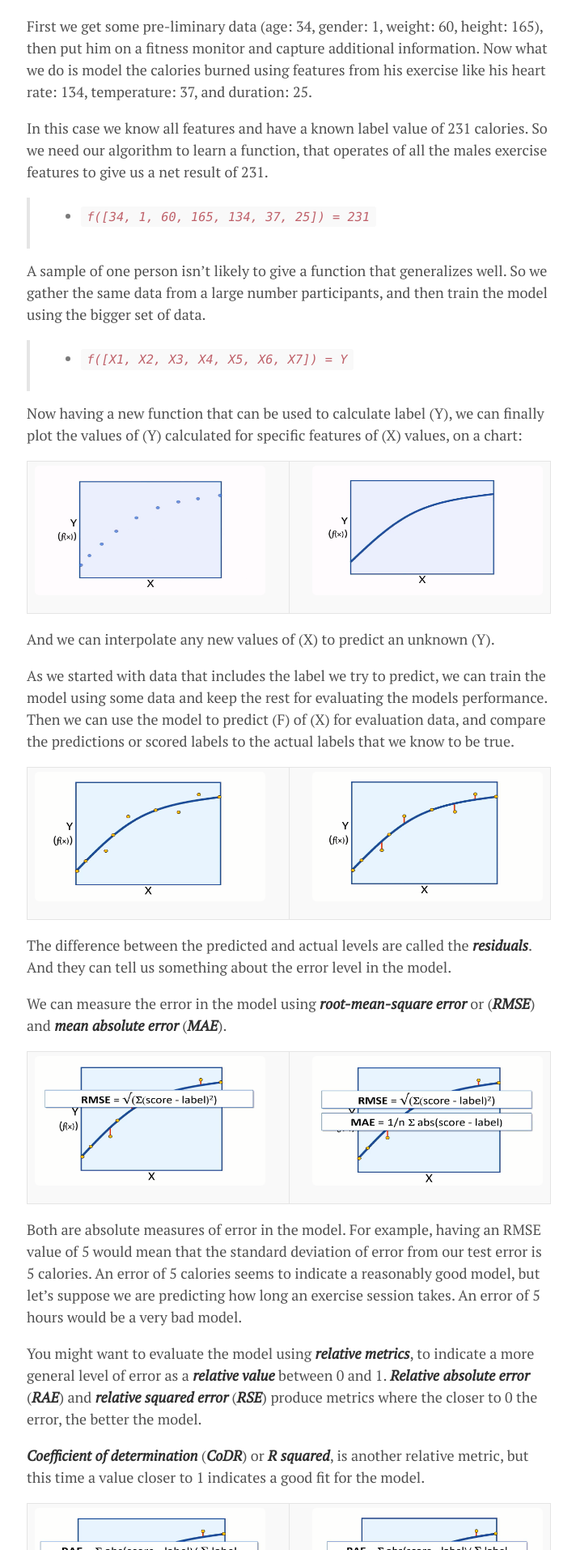
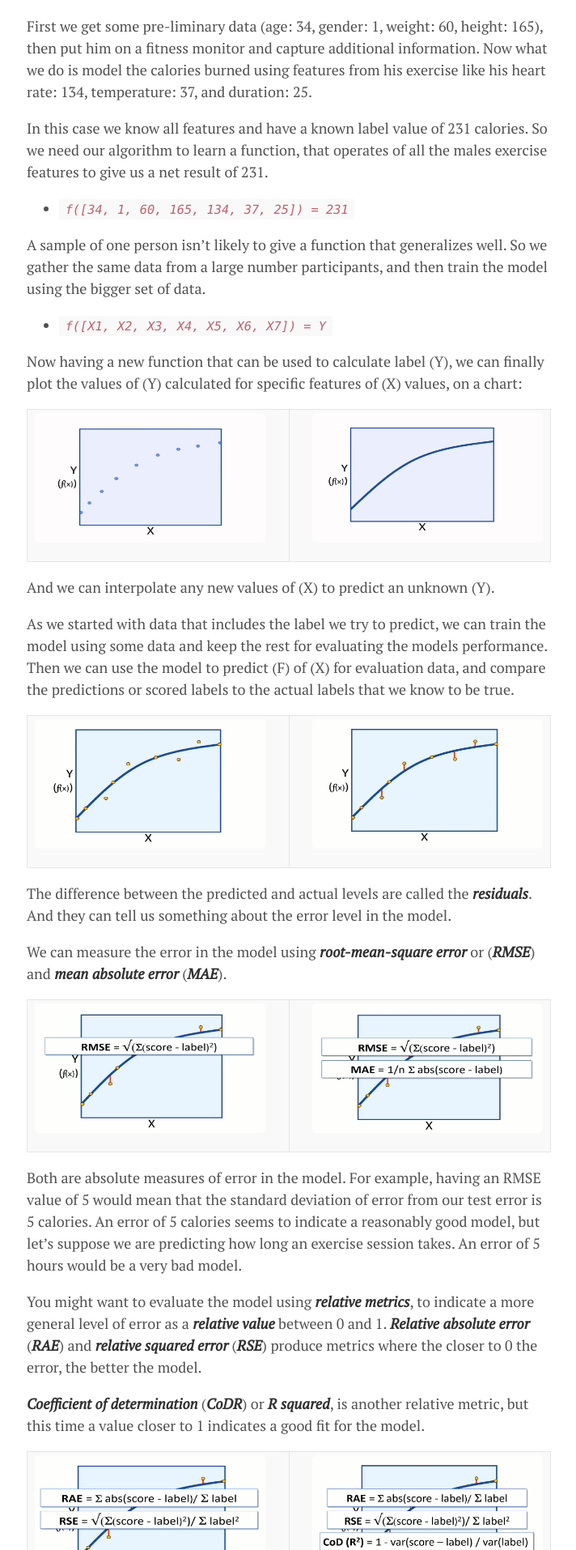
Before and after one commit to lgeurts/lgeurts.github.io, a Jekyll site: the page built from _posts/2018-06-29-artificial-intelligence-basics.md, in a window 1280 px wide. Shown: the part 3326-5240 px from the top of the page at 81% size, without its empty margins (283-995 px from the left). Built offline with Jekyll 4.4.1, drawn with Linux system fonts in a browser that asks for light colours; nearby versions of some CDN libraries.

```diff
--- a/_posts/2018-06-29-artificial-intelligence-basics.md
+++ b/_posts/2018-06-29-artificial-intelligence-basics.md
@@ -102,11 +102,11 @@ First we get some pre-liminary data (age: 34, gender: 1, weight: 60, height: 165
 
 In this case we know all features and have a known label value of 231 calories. So we need our algorithm to learn a function, that operates of all the males exercise features to give us a net result of 231.
 
-> * *`f([34, 1, 60, 165, 134, 37, 25]) = 231`*
+* *`f([34, 1, 60, 165, 134, 37, 25]) = 231`*
 
 A sample of one person isn't likely to give a function that generalizes well. So we gather the same data from a large number participants, and then train the model using the bigger set of data.
 
-> * *`f([X1, X2, X3, X4, X5, X6, X7]) = Y`*
+* *`f([X1, X2, X3, X4, X5, X6, X7]) = Y`*
 
 Now having a new function that can be used to calculate label (Y), we can finally plot the values of (Y) calculated for specific features of (X) values, on a chart:
 
@@ -146,7 +146,7 @@ Example, we'll take a number of patients in a health clinic, gather some persona
 
 We could learn a function that can be applied to the patient features and give us the result 1 for patients that are diabetic:
 
-> * *`f([23, 1, 171, 43.5]) = 1`*
+* *`f([23, 1, 171, 43.5]) = 1`*
 
 and 0 for patients that aren't.
 
```
